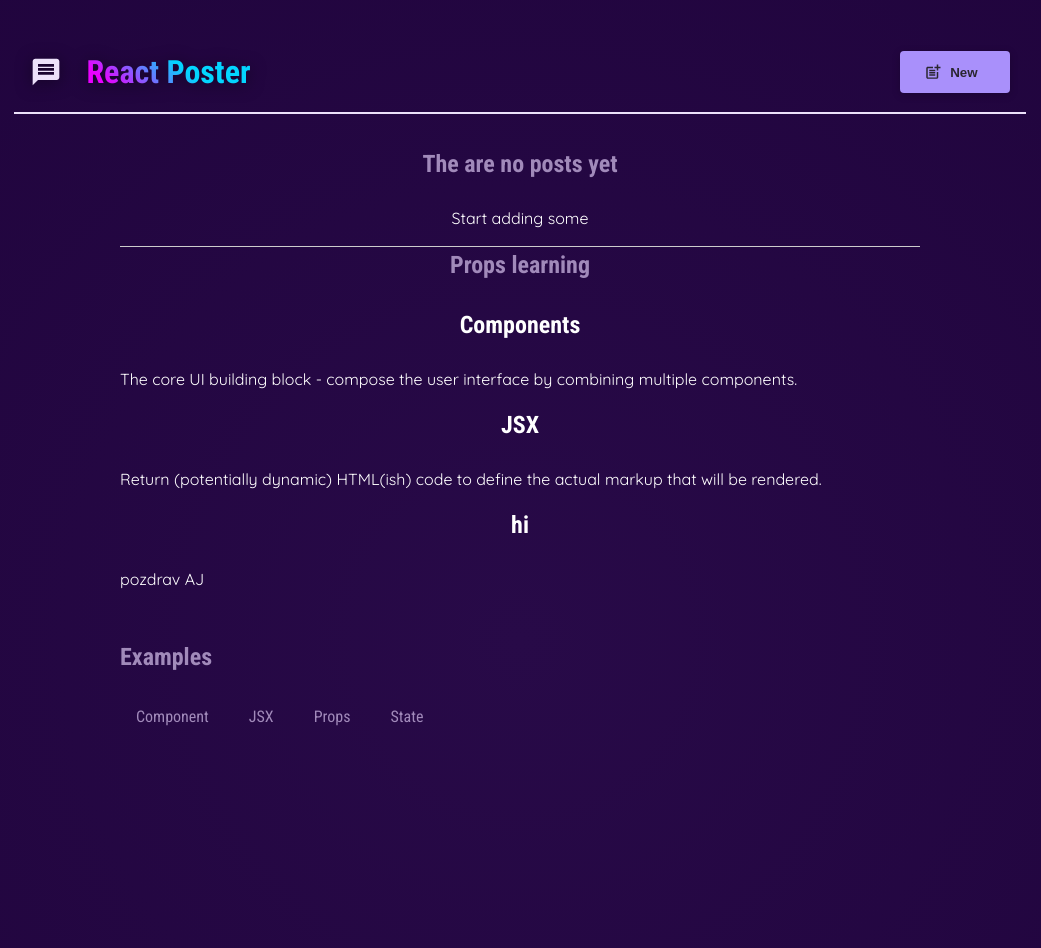
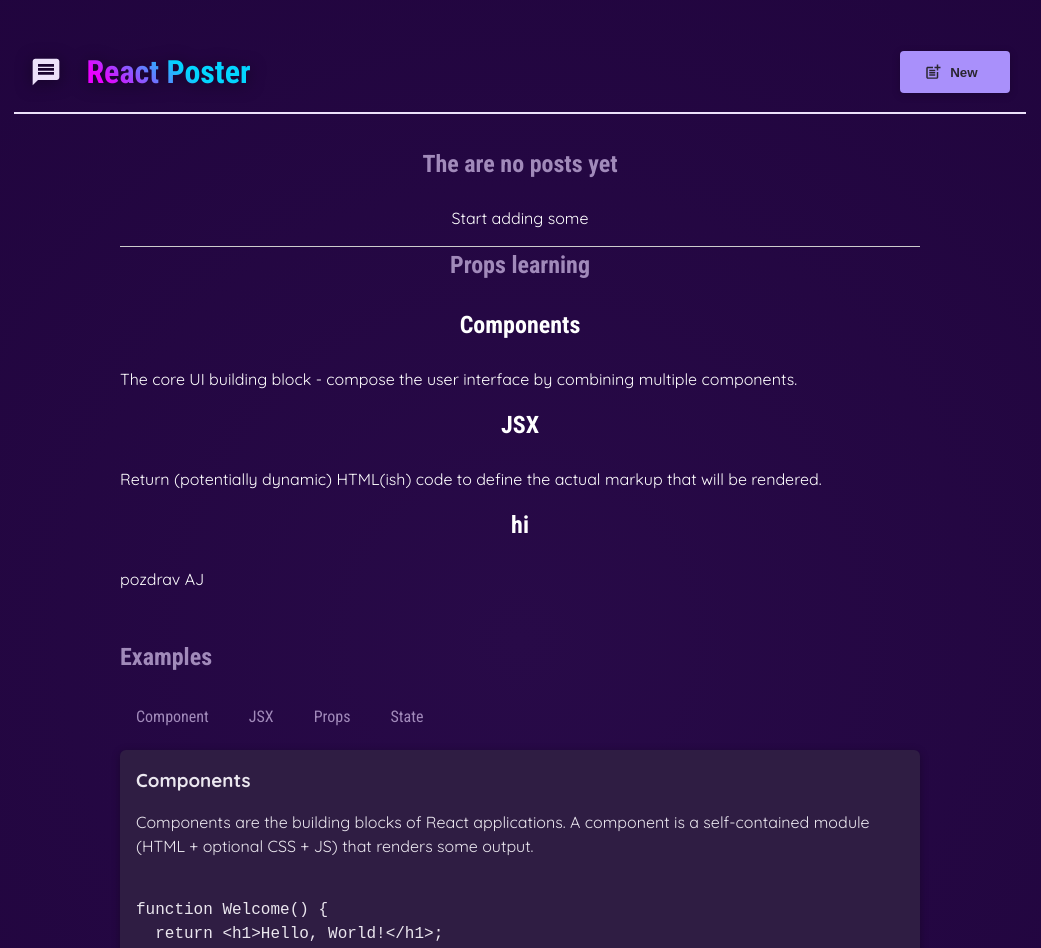
Before and after one commit to zuzanavolfova/react-udemy, a React (Vite) app in the folder react-project/: page / in a window 1280 px wide. Shown: the top 948 px of the page, without its empty margins (120-1161 px from the left). Built offline with nearby package versions, Linux system fonts and the light colour scheme.

Commit message:
Add TabButton funcitonality

```diff
--- a/react-project/src/App.tsx
+++ b/react-project/src/App.tsx
@@ -19,7 +19,10 @@ function LearnProps({ title, description }: LearnProps) {
   );
 }
 
+type ExampleKey = keyof typeof EXAMPLES;
+
 function App() {
+  const [selectedTopic, setSelectedTopic] = useState<ExampleKey>("components");
   const [modalIsVisible, setModalIsVisible] = useState(false);
 
   function hideModalHandler() {
@@ -28,6 +31,10 @@ function App() {
 
   function showModalHandler() {
     setModalIsVisible(true);
+  }
+
+  function handleSelect(selectedTab: ExampleKey) {
+    setSelectedTopic(selectedTab);
   }
 
   return (
@@ -49,11 +56,20 @@ function App() {
         <section id="examples">
           <h2>Examples</h2>
           <menu>
-            <TabButton>Component</TabButton>
-            <TabButton>JSX</TabButton>
-            <TabButton>Props</TabButton>
-            <TabButton>State</TabButton>
+            <TabButton onSelect={() => handleSelect("components")}>
+              Component
+            </TabButton>
+            <TabButton onSelect={() => handleSelect("jsx")}>JSX</TabButton>
+            <TabButton onSelect={() => handleSelect("props")}>Props</TabButton>
+            <TabButton onSelect={() => handleSelect("state")}>State</TabButton>
           </menu>
+          <div id="tab-content">
+            <h3>{EXAMPLES[selectedTopic].title}</h3>
+            <p>{EXAMPLES[selectedTopic].description}</p>
+            <pre>
+              <code>{EXAMPLES[selectedTopic].code}</code>
+            </pre>
+          </div>
         </section>
       </main>
     </>
--- a/react-project/src/components/TabButton.tsx
+++ b/react-project/src/components/TabButton.tsx
@@ -2,12 +2,14 @@ import React from "react";
 
 interface TabButtonProps {
   children: React.ReactNode;
+  onSelect: () => void;
 }
 
-export default function TabButton({ children }: TabButtonProps) {
+export default function TabButton({ children, onSelect }: TabButtonProps) {
+
   return (
     <li>
-      <button>{children}</button>
+      <button onClick={onSelect}>{children}</button>
     </li>
   );
 }
```
